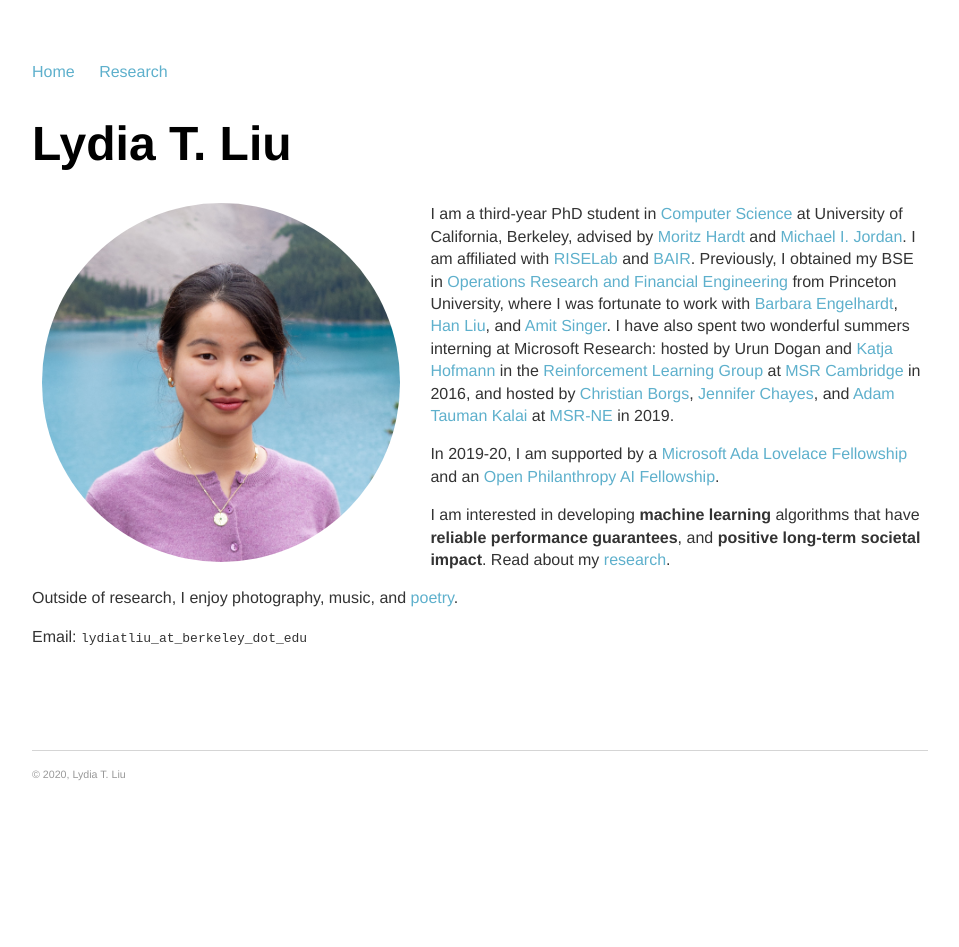
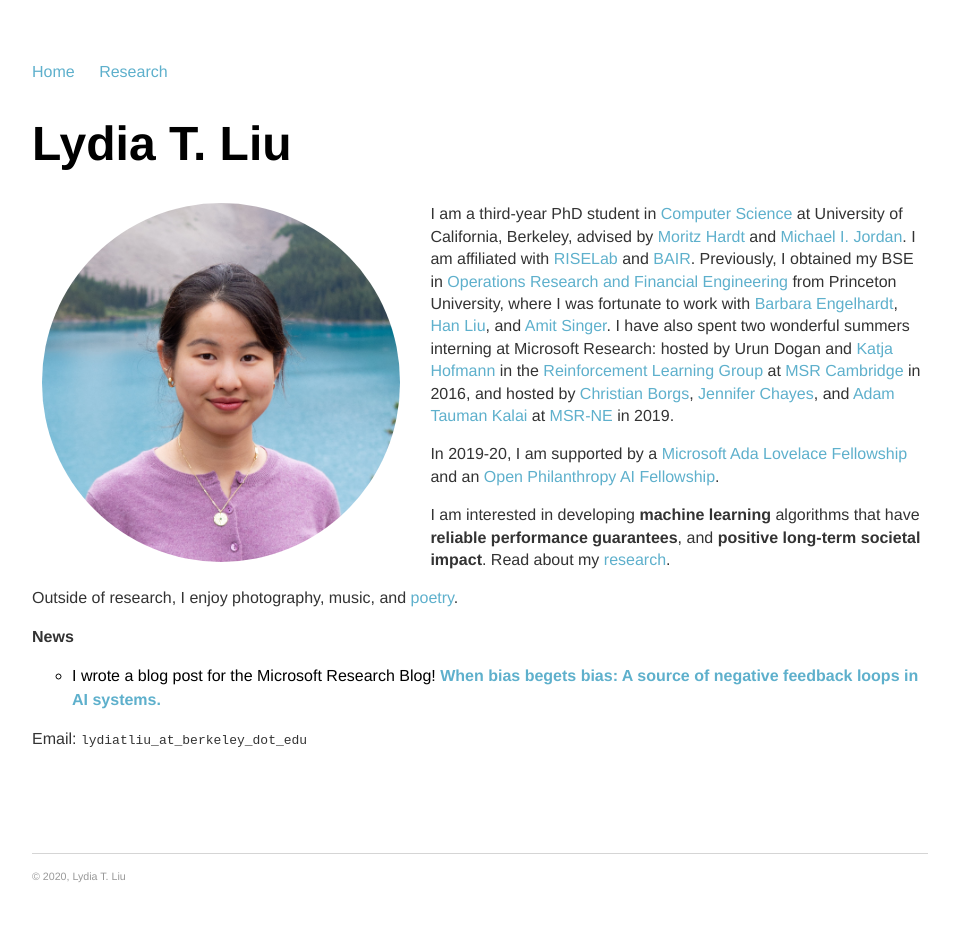
Before and after one commit to serenalwang/serenalwang.github.io, a Jekyll site: the page built from index.md, in a window 1280 px wide. Shown: the whole page, without its empty margins (160-1119 px from the left). Built offline with Jekyll 4.4.1, drawn with Linux system fonts in a browser that asks for light colours; before the commit the page ends 900 px from its top, so only the background shows below that.

Commit message:
Update index.md

```diff
--- a/index.md
+++ b/index.md
@@ -17,4 +17,7 @@
 
 Outside of research, I enjoy photography, music, and <a href="/writing">poetry</a>.
 
+**News**
+* I wrote a blog post for the Microsoft Research Blog! [**When bias begets bias: A source of negative feedback loops in AI systems.**](https://www.microsoft.com/en-us/research/blog/when-bias-begets-bias-a-source-of-negative-feedback-loops-in-ai-systems/)
+
 Email: `lydiatliu_at_berkeley_dot_edu`
```
